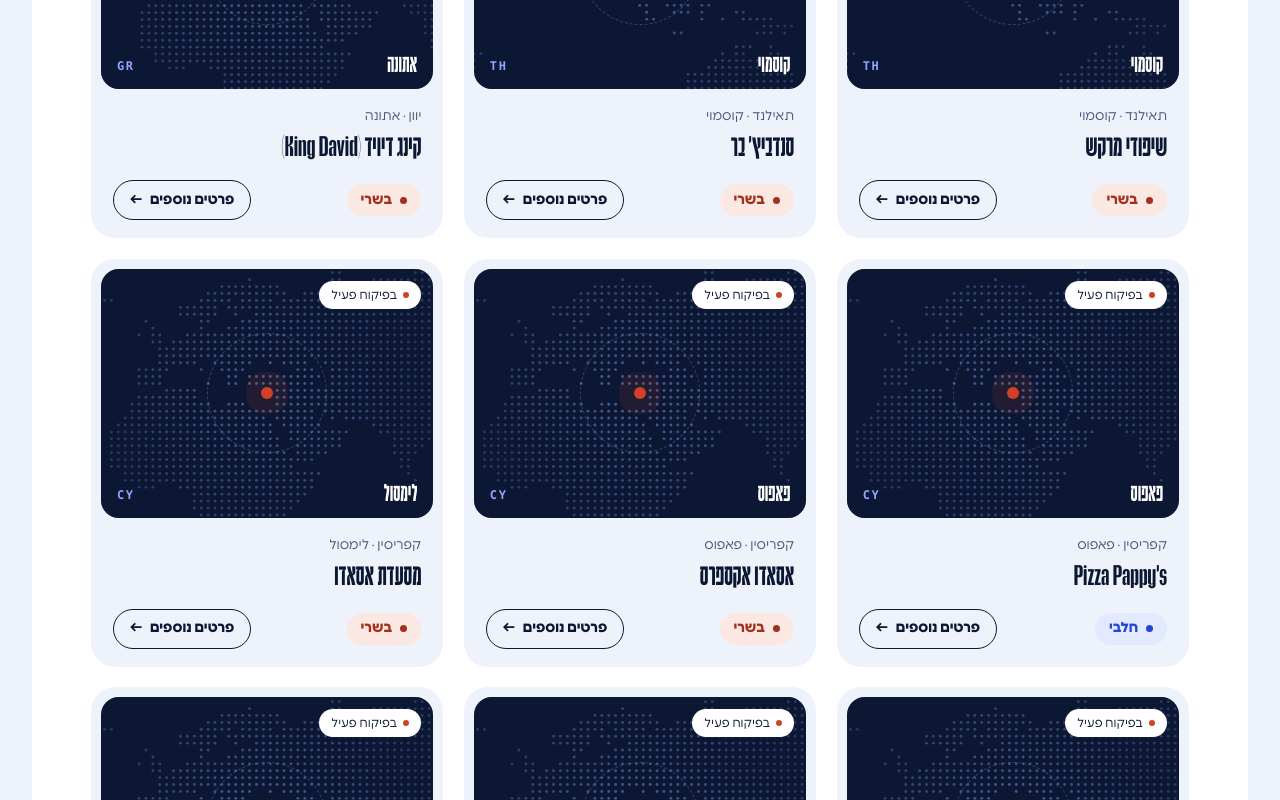
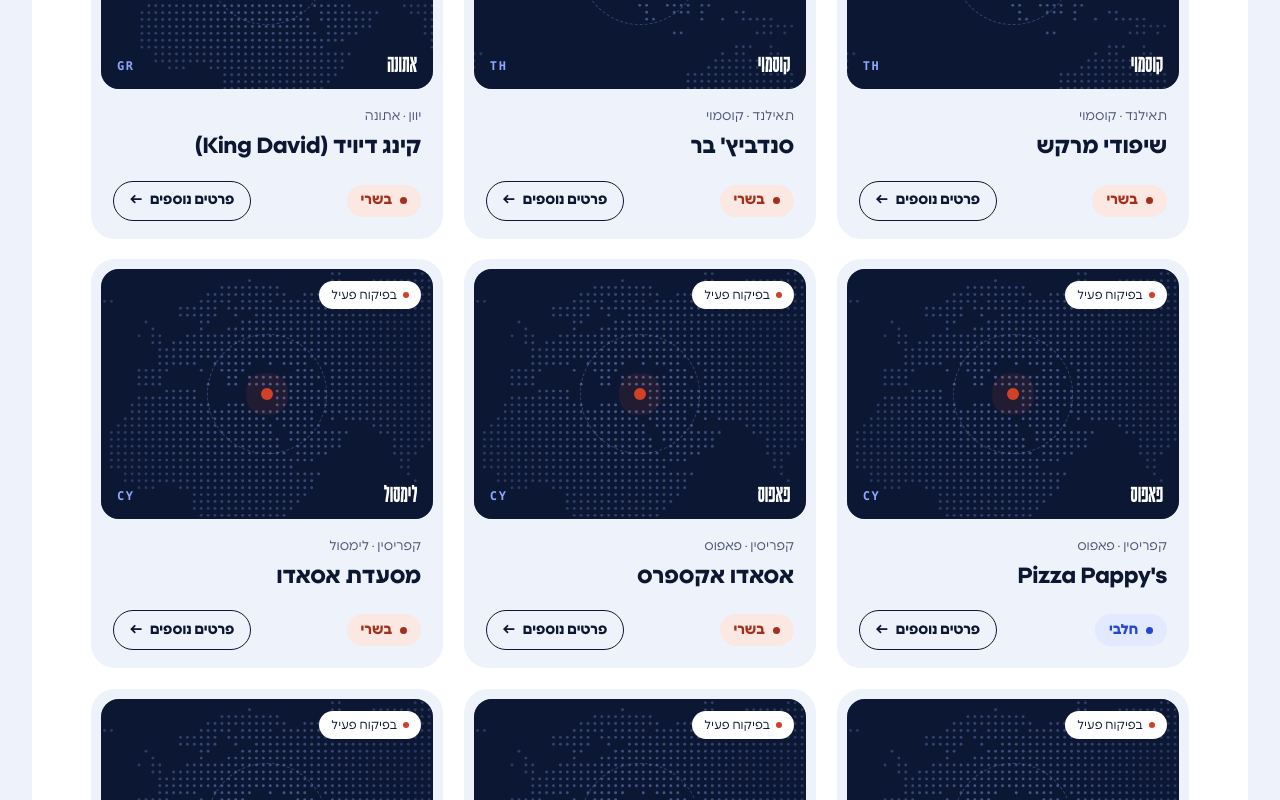
Before and after one commit to feigywilbush-hash/kosher-kosher, a React (Vite) app: page /restaurants in a window 1280 px wide. Shown: the part 900-1700 px from the top of the page. Built offline with nearby package versions, Linux system fonts and the light colour scheme; the HTML template or start-up script is replaced by a standard one.

Commit message:
שמות המסעדות בפונט Polin
Co-Authored-By: Claude Opus 5.5 (1M context) <noreply@anthropic.com>
Claude-Session: https://claude.ai/code/session_01VTmpopDaqbv1m1fJFJ2QzZ

```diff
--- a/src/components/kasher/restaurants/RestaurantCard.tsx
+++ b/src/components/kasher/restaurants/RestaurantCard.tsx
@@ -24,7 +24,7 @@ export function RestaurantCard({ r, onOpen }: { r: Restaurant; onOpen: (r: Resta
         <div className="text-[13px] text-muted">
           {r.country} · {r.city}
         </div>
-        <h3 className="mb-0 mt-2 font-display text-[clamp(26px,2.1vw,32px)] font-normal leading-none [text-wrap:balance]">{r.name}</h3>
+        <h3 className="mb-0 mt-2 font-body text-[22px] font-bold leading-[1.25] [text-wrap:balance]">{r.name}</h3>
         <div className="mt-auto flex items-center justify-between gap-3 pt-5">
           <span className="flex items-center gap-2">
             <TypeTag type={r.type} />
--- a/src/components/kasher/restaurants/RestaurantDialog.tsx
+++ b/src/components/kasher/restaurants/RestaurantDialog.tsx
@@ -92,7 +92,7 @@ export function RestaurantDialog({ r, onClose }: { r: Restaurant; onClose: () =>
           <div className="text-[13px] text-muted">
             {r.country} · {r.city}
           </div>
-          <h2 id="rest-dialog-title" className="mb-0 mt-2 font-display text-[clamp(36px,3.6vw,52px)] font-normal leading-[.95] [text-wrap:balance]">
+          <h2 id="rest-dialog-title" className="mb-0 mt-2 font-body text-[clamp(28px,2.4vw,34px)] font-bold leading-[1.2] [text-wrap:balance]">
             {r.name}
           </h2>
           <div className="mt-4 flex flex-wrap items-center gap-2">
```
